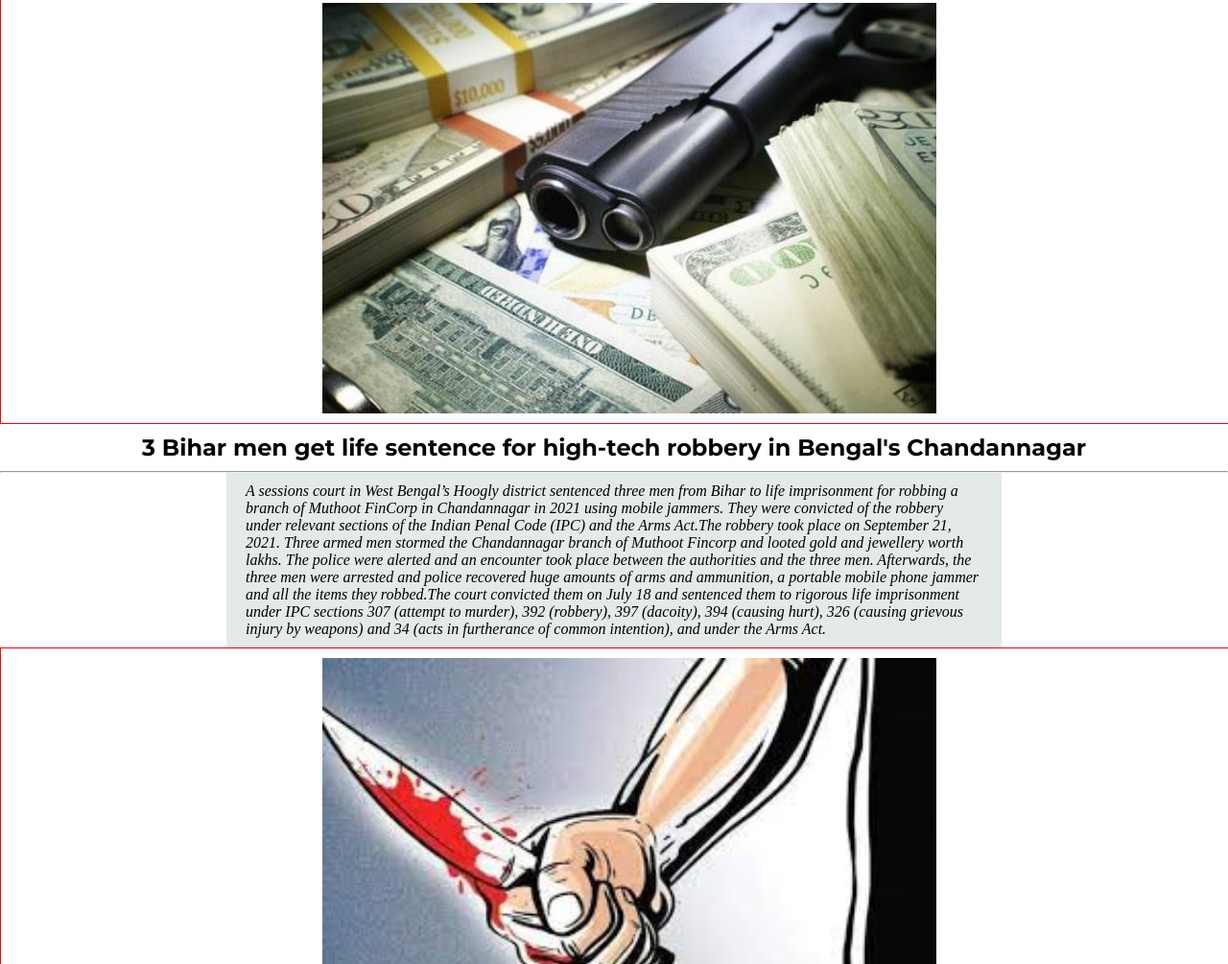
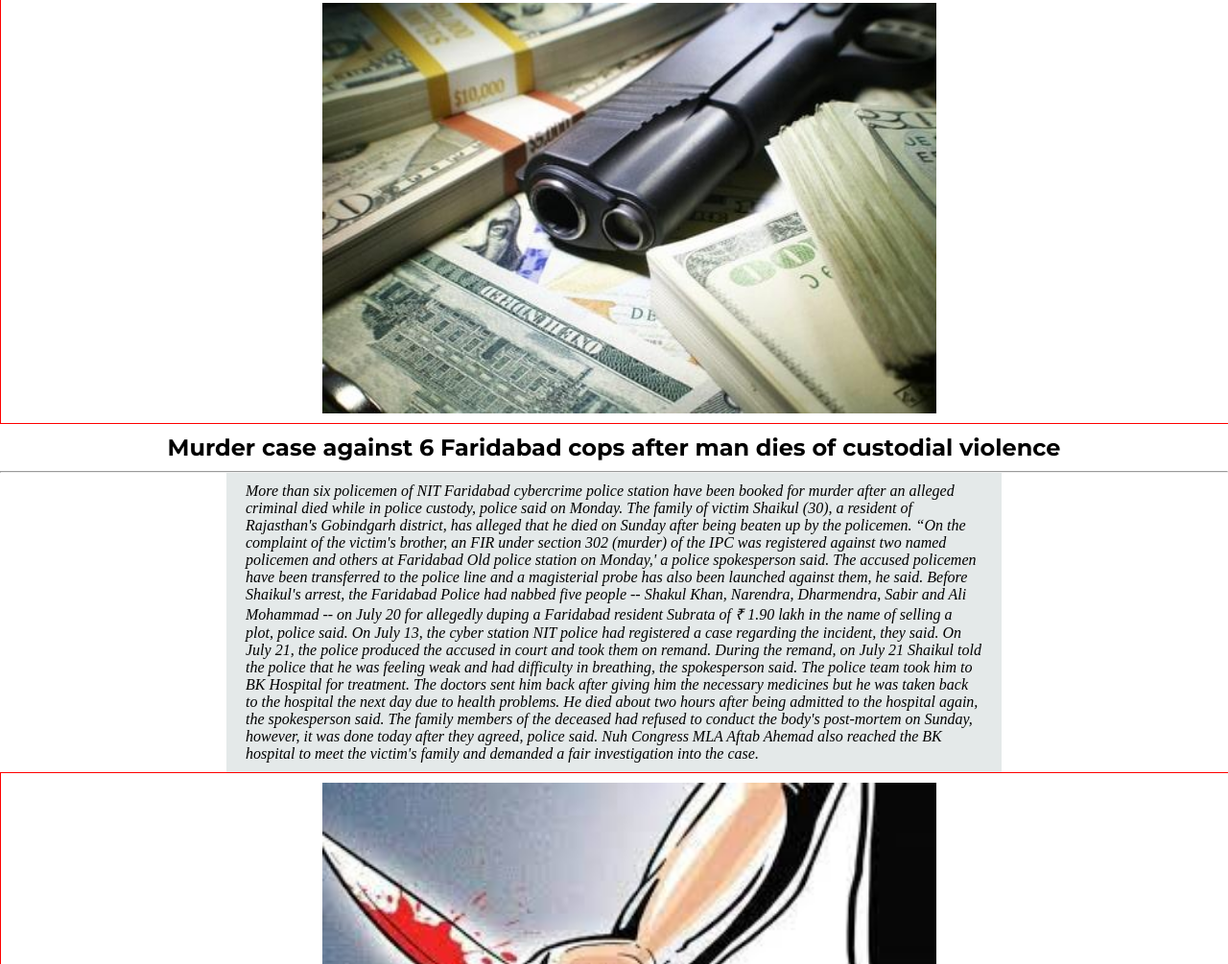
Before and after one commit to saik12345/onlineJourno, a plain HTML site: page crime.html in a window 1280 px wide. Shown: the part 173-1178 px from the top of the page at 96% size. Drawn offline with Linux system fonts and the light colour scheme.

Commit message:
Update crime.html

```diff
--- a/crime.html
+++ b/crime.html
@@ -24,15 +24,25 @@
 
     </div>
     <div class="news">
-        <div class="news-img"><img src="images/crime1.jpg" alt=""></div>
-        <div class="news-text"><h1>3 Bihar men get life sentence for high-tech robbery in Bengal's Chandannagar</h1><hr><p>A sessions court in West Bengal’s Hoogly district sentenced three men from Bihar to life imprisonment for robbing a branch of Muthoot FinCorp in Chandannagar in 2021 using mobile jammers. They were convicted of the robbery under relevant sections of the Indian Penal Code (IPC) and the Arms Act.The robbery took place on September 21, 2021. Three armed men stormed the Chandannagar branch of Muthoot Fincorp and looted gold and jewellery worth lakhs. The police were alerted and an encounter took place between the authorities and the three men.
+        <div id="sub-6" class="news-img"><img src="images/crime1.jpg" alt=""></div>
+        <div class="news-text"><h1>Murder case against 6 Faridabad cops after man dies of custodial violence</h1><hr>
+            <p>More than six policemen of NIT Faridabad cybercrime police station have been booked for murder after an alleged criminal died while in police custody, police said on Monday.
+The family of victim Shaikul (30), a resident of Rajasthan's Gobindgarh district, has alleged that he died on Sunday after being beaten up by the policemen.
 
-        Afterwards, the three men were arrested and police recovered huge amounts of arms and ammunition, a portable mobile phone jammer and all the items they robbed.The court convicted them on July 18 and sentenced them to rigorous life imprisonment under IPC sections 307 (attempt to murder), 392 (robbery), 397 (dacoity), 394 (causing hurt), 326 (causing grievous injury by weapons) and 34 (acts in furtherance of common intention), and under the Arms Act.
-    </p>
+“On the complaint of the victim's brother, an FIR under section 302 (murder) of the IPC was registered against two named policemen and others at Faridabad Old police station on Monday,' a police spokesperson said. The accused policemen have been transferred to the police line and a magisterial probe has also been launched against them, he said.
+
+Before Shaikul's arrest, the Faridabad Police had nabbed five people -- Shakul Khan, Narendra, Dharmendra, Sabir and Ali Mohammad -- on July 20 for allegedly duping a Faridabad resident Subrata of ₹ 1.90 lakh in the name of selling a plot, police said.
+
+On July 13, the cyber station NIT police had registered a case regarding the incident, they said. On July 21, the police produced the accused in court and took them on remand. During the remand, on July 21 Shaikul told the police that he was feeling weak and had difficulty in breathing, the spokesperson said.
+
+The police team took him to BK Hospital for treatment. The doctors sent him back after giving him the necessary medicines but he was taken back to the hospital the next day due to health problems. He died about two hours after being admitted to the hospital again, the spokesperson said. The family members of the deceased had refused to conduct the body's post-mortem on Sunday, however, it was done today after they agreed, police said.
+
+Nuh Congress MLA Aftab Ahemad also reached the BK hospital to meet the victim's family and demanded a fair investigation into the case.
+</p>
 </div>
 </div>
 <div class="news">
-    <div id="sub-6" class="news-img"><img src="images/crime2.jpg" alt=""></div>
+    <div class="news-img"><img src="images/crime2.jpg" alt=""></div>
     <div class="news-text"><h1>Triple murder in Agra village over property dispute</h1><hr><p>In a dispute over 2.5 bighas of land, three brothers allegedly killed their father and two brothers with axes in the Garhi Kalia village in Agra district on Tuesday. The accused fled the village after committing the triple murder, while the police are trying to nab them.
 
         The accused brothers, identified as Jayprakash, Bhanupratap and Harveer, got into a quarrel with their father Rajendra Singh, and brothers Som Prakash and Hem Prakash during a family meeting on Tuesday. The quarrel soon took a violent turn and the three accused attacked the deceased with axes.
```
